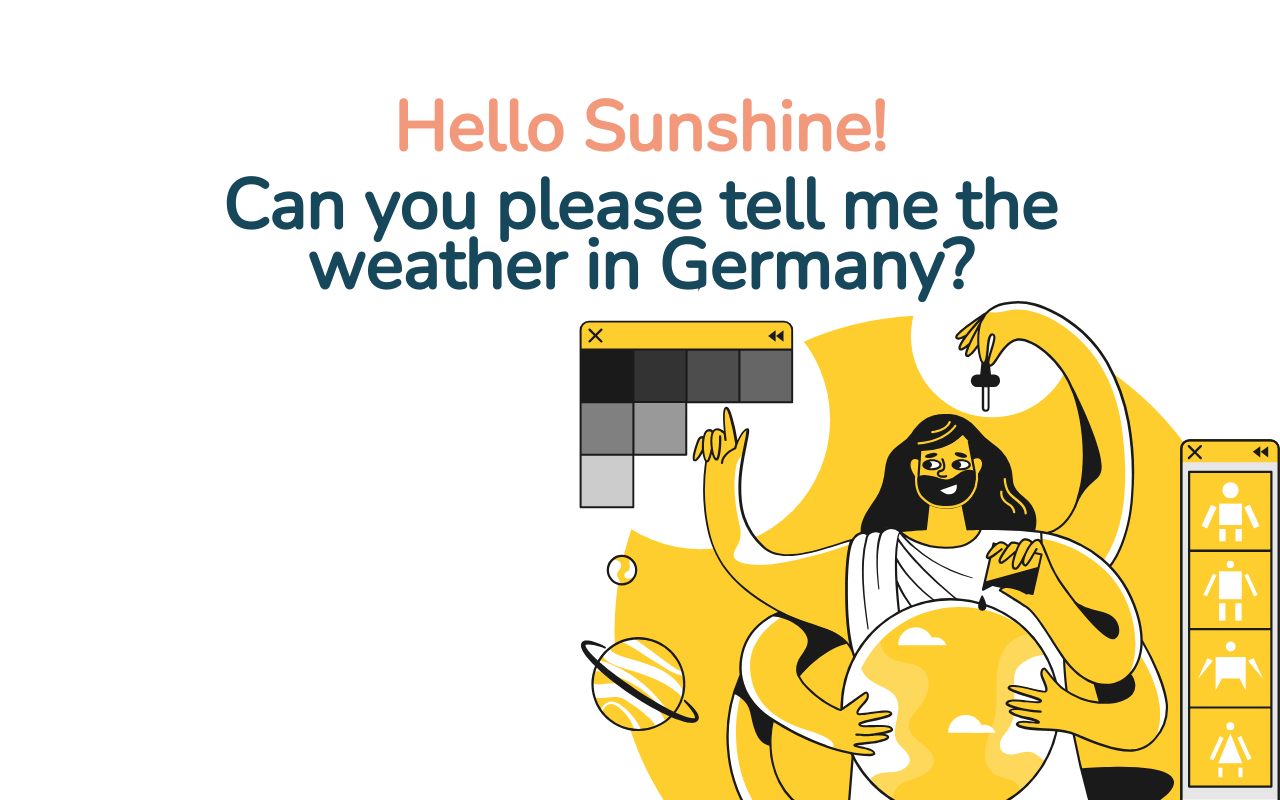
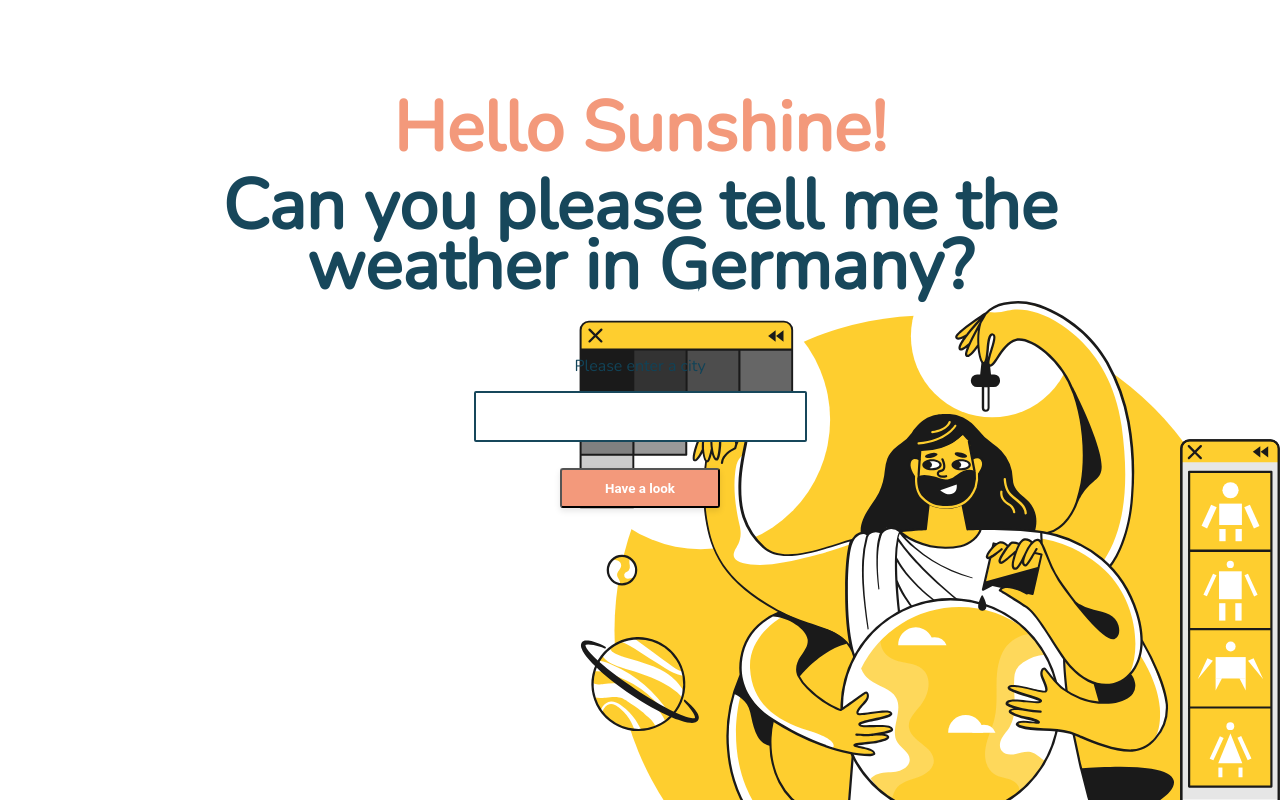
Before and after one commit to oleh-rohalskyi/weather-forecast, a React (Create React App) app: page / in a window 1280 px wide. Shown: the top 800 px of the page. Built offline with nearby package versions, Linux system fonts and the light colour scheme.

Commit message:
Refactor. Make separate commponet for a form.

```diff
--- a/package.json
+++ b/package.json
@@ -24,7 +24,8 @@
     "redux-devtools-extension": "^2.13.8",
     "redux-logger": "^3.0.6",
     "redux-mock-store": "^1.5.4",
-    "redux-thunk": "^2.3.0"
+    "redux-thunk": "^2.3.0",
+    "uuid": "^3.4.0"
   },
   "scripts": {
     "start": "react-scripts start",
--- a/src/App.js
+++ b/src/App.js
@@ -1,7 +1,7 @@
 import React from 'react';
 
-import Weather from './components/WeatherList';
-import WeatherForm from './components/WeatherForm';
+import WeatherList from 'components/WeatherList';
+import WeatherForm from 'components/WeatherForm';
 
 import bg from 'media/taxi-design.svg';
 
@@ -11,8 +11,8 @@ const App = () => (
     <div className="weather">
       <h1 className="weather__h1">Hello Sunshine!</h1>
       <h2 className="weather__title">Can you please tell me the weather in Germany?</h2>
-      <weatherControll />
-      <Weather />
+      <WeatherForm />
+      <WeatherList />
     </div>
   </div>
 );
--- a/src/components/WeatherForm/WeatherForm.js
+++ b/src/components/WeatherForm/WeatherForm.js
@@ -1,10 +1,11 @@
 import React, { useState } from 'react';
 import {useDispatch} from 'react-redux';
 import {actionTypes} from '../../features/weather';
+import uuidv4 from 'uuid/v4';
 
 import './weather-form.sass';
 
-const WeatherItem = ({props}) => {
+const WeatherFrom = ({props}) => {
 
   const [city, setCity] = useState("");
 
@@ -19,18 +20,17 @@ const WeatherItem = ({props}) => {
     setCity(e.target.value)
   }
 
+  const id = uuidv4();
+
   return (
-    <div className="weather-item">
-      <div className="weather-item__info">
-        <span>{props.dt_txt.replace(" ","     ")}</span>
-      </div>
-      <div className="weather-item__data">
-        <p>temperature {props.temp}</p>
-        <p>feels like temperature {props.feels_like}</p>
-      </div>
-      <div className="weather-item__chip">{props.description}</div>
+    <div>
+      <form className="weather-form">
+        <label className="weather-form__label"  htmlFor={id}>Please enter a city</label>
+        <input className="weather-form__input" type="text" id={id} onChange={handleInputChange}/>
+        <button className="weather-form__submit" onClick={handleClick}>Have a look</button>
+      </form>
     </div>
   );
 };
 
-export default WeatherItem;
+export default WeatherFrom;
--- a/src/components/WeatherForm/weather-form.sass
+++ b/src/components/WeatherForm/weather-form.sass
@@ -1,26 +1,31 @@
-.weather-item
-    width: 325px
-    height: 143px
-    background-color: #FFFFFF
-    border: 1px solid #17475B
-    border-radius: 15px
-    padding: 21px
-    margin: 22px auto
-    &__info
+.weather-form
+    &__label
+        display: block
+        text-align: center
+        font-family: 'Nunito'
+        font-size: 16px
+        letter-spacing: 0
+        color: #114358
+    &__input
+        width: 325px
+        height: 45px
+        border-radius: 2px
+        border: 2px solid #17475B
+        display: block
+        margin: 14px auto 26px auto
+        text-align: center
         font-family: 'Roboto'
-        color: #F3997B
-        font-size: 12px
-    &__data
+        font-size: 16px
+    &__submit
+        margin: 0 auto
+        display: block
+        width: 160px
+        height: 40px
+        background-color: #F3997B
+        box-shadow: 0px 3px 6px rgba(0, 0, 0, 0.1)
+        border-radius: 3px
+        text-align: center
         font-family: 'Roboto'
-        color: #114358
-        font-size: 16px
-        margin-top: 7px
-        margin-bottom: 20px
-    &__chip
-        border-radius: 11px
-        background-color: #E6F4F1
-        line-height: 21px
-        text-align: center
-        padding: 4px
-        width: 189px
-        height: 21px
+        letter-spacing: 0
+        font-weight: bold
+        color: rgba(255, 255, 255, 1)
--- a/src/components/WeatherList/Weather.js
+++ b/src/components/WeatherList/WeatherList.js
@@ -2,12 +2,12 @@ import React from 'react';
 import {useSelector} from 'react-redux';
 import {selectors} from '../../features/weather';
 
-import './weather.sass'
+import './weather-list.sass';
 
-import WeatherItem from 'components/WeatherItem'
+import WeatherItem from 'components/WeatherItem';
 
 const WeatherList = () => {
-  /* Get count value from Redux store. We defined selector (state => state.counter.value) inside counter feature folder, to make component Redux agnostic */
+
   const weather = useSelector(selectors.getUIWeatherData);
 
   return (
--- a/src/components/WeatherList/index.js
+++ b/src/components/WeatherList/index.js
@@ -1 +1 @@
-export {default} from './Weather';
+export {default} from './WeatherList';
--- a/src/components/WeatherList/weather.sass
+++ /dev/null
@@ -1,53 +0,0 @@
-.weather
-    z-index: 3000
-    position: relative
-    &__h1
-        margin-top: 80px
-        font-family: 'Nunito'
-        font-size: 70px
-        letter-spacing: 1
-        text-align: center
-        color: #F3997B
-        font-weight: bold
-    &__title
-        width: 894px
-        height: 129px
-        font-size: 70px
-        line-height: 60px
-        text-align: center
-        font-family: 'Nunito'
-        letter-spacing: 1
-        color: #17475B
-        margin: 0 auto 50px auto
-
-.weather-form
-    &__label
-        display: block
-        text-align: center
-        font-family: 'Nunito'
-        font-size: 16px
-        letter-spacing: 0
-        color: #114358
-    &__input
-        width: 325px
-        height: 45px
-        border-radius: 2px
-        border: 2px solid #17475B
-        display: block
-        margin: 14px auto 26px auto
-        text-align: center
-        font-family: 'Roboto'
-        font-size: 16px
-    &__submit
-        margin: 0 auto
-        display: block
-        width: 160px
-        height: 40px
-        background-color: #F3997B
-        box-shadow: 0px 3px 6px rgba(0, 0, 0, 0.1)
-        border-radius: 3px
-        text-align: center
-        font-family: 'Roboto'
-        letter-spacing: 0
-        font-weight: bold
-        color: rgba(255, 255, 255, 1)
--- a/src/features/weather/WeatherReducer.js
+++ b/src/features/weather/WeatherReducer.js
@@ -10,7 +10,7 @@ export default (state = initialState, action) => {
     case REQUEST_WEATHER:
       return {...state, isFetching: true}
     case RECEIVE_WEATHER:
-      return {...state, isFetching: true, list: action.list}
+      return {...state, isFetching: false, list: action.list}
     }
     return state
 };
--- a/src/index.js
+++ b/src/index.js
@@ -3,7 +3,7 @@ import ReactDOM from 'react-dom';
 import {Provider} from 'react-redux';
 import store from './store';
 import App from './App';
-import './index.scss';
+import './index.sass';
 import * as serviceWorker from './serviceWorker';
 
 ReactDOM.render(
--- /dev/null
+++ b/src/index.sass
@@ -0,0 +1,43 @@
+body
+  width: 100vw
+  margin: 0
+  padding: 0
+  font-family: sans-serif
+
+*
+  margin-block-start: 0
+  margin-block-end: 0
+
+.App
+  padding-bottom: 453px
+  height: 100vh
+  &__bg
+    z-index: 1
+    position: fixed
+    width: 709px
+    height: 692px
+    display: block
+    left: calc(100vw - 709px)
+    top: calc(100% - 545px)
+
+.weather
+    z-index: 3000
+    position: relative
+    &__h1
+        margin-top: 80px
+        font-family: 'Nunito'
+        font-size: 70px
+        letter-spacing: 1
+        text-align: center
+        color: #F3997B
+        font-weight: bold
+    &__title
+        width: 894px
+        height: 129px
+        font-size: 70px
+        line-height: 60px
+        text-align: center
+        font-family: 'Nunito'
+        letter-spacing: 1
+        color: #17475B
+        margin: 0 auto 50px auto
--- a/src/index.scss
+++ /dev/null
@@ -1,25 +0,0 @@
-body {
-  width: 100vw;
-  margin: 0;
-  padding: 0;
-  font-family: sans-serif;
-}
-
-* {
-  margin-block-start: 0;
-  margin-block-end: 0;
-}
-
-.App {
-  padding-bottom: 453px;
-  height: 100vh;
-  &__bg {
-    z-index: 1;
-    position: fixed;
-    width: 709px;
-    height: 692px;
-    display: block;
-    left: calc(100vw - 709px);
-    top: calc(100% - 545px);
-  }
-}
```
Also changed, not shown: src/components/WeatherList/weather-list.sass (added), 1 other file (tests, documents, lock files or other folders).
